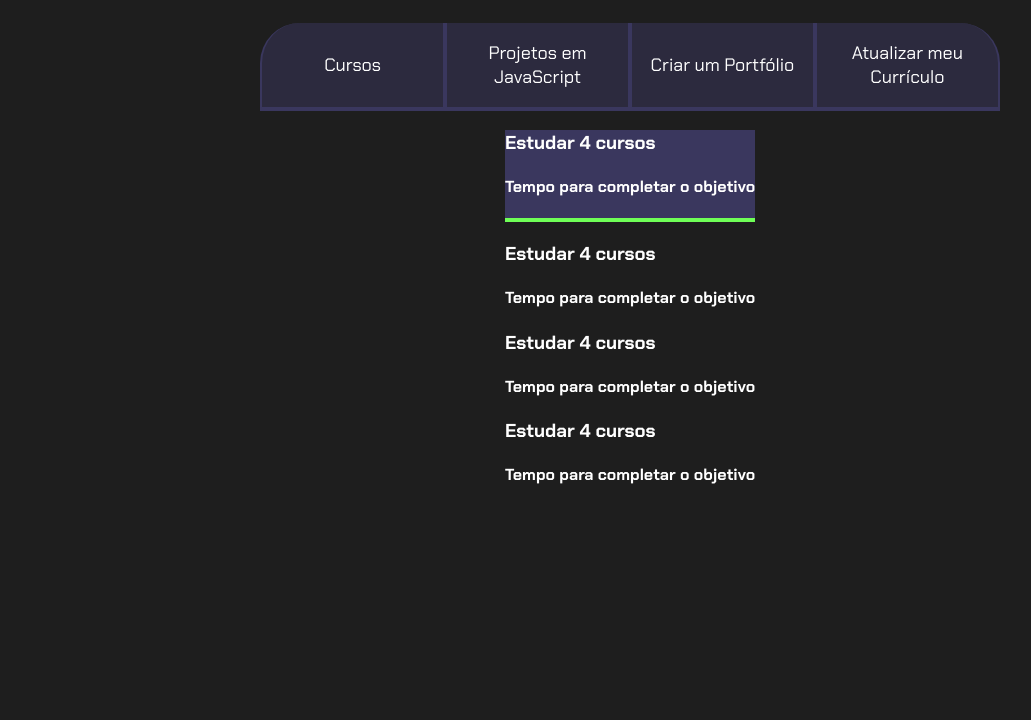
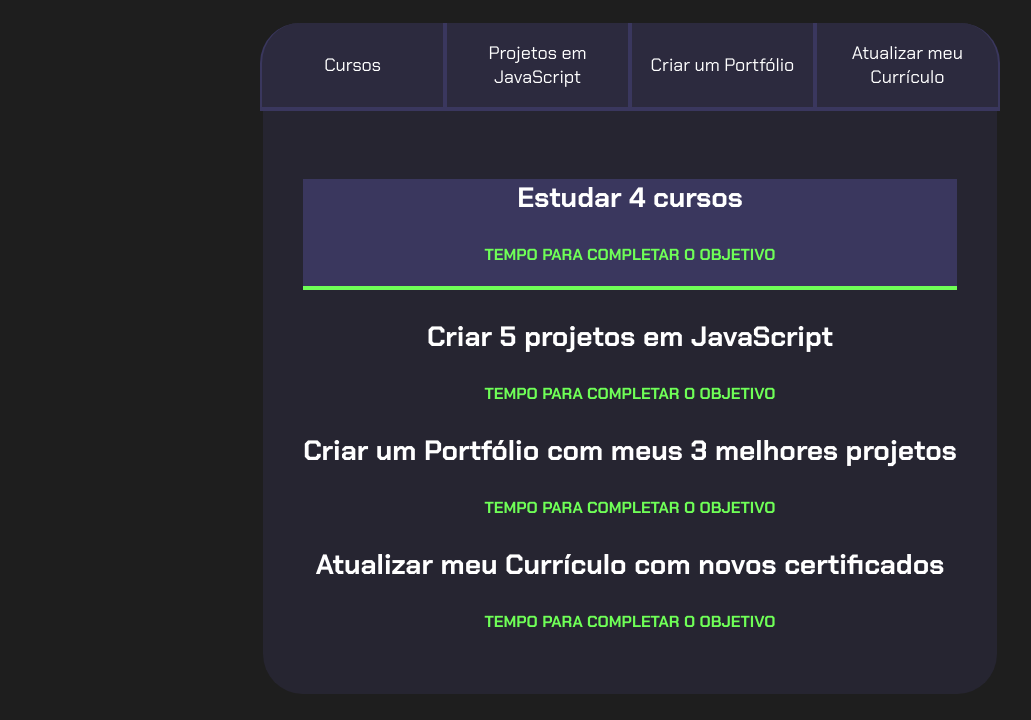
Before and after one commit to adrielmatadordeporco/atividade, a plain HTML site: page index.html in a window 1280 px wide. Shown: the part 80-800 px from the top of the page, without its empty margins (10-1041 px from the left). Drawn offline with Linux system fonts and the light colour scheme.

Commit message:
03/04/2024

```diff
--- a/index.html
+++ b/index.html
@@ -25,19 +25,23 @@
 
        <div class="aba-conteudo ativo">
          <h3 class="aba-conteudo-titulo-principal">Estudar 4 cursos</h3>
-         <h4 class="aba-conteud-titulo-secundario">Tempo para completar o objetivo</h4>
+         <h4 class="aba-conteudo-titulo-secundario">Tempo para completar o objetivo</h4>
+         <div class="contador"></div>
        </div>
         <div class="aba-conteudo">
-           <h3 class="aba-conteudo-titulo-principal">Estudar 4 cursos</h3>
-           <h4 class="aba-conteud-titulo-secundario">Tempo para completar o objetivo</h4>
+           <h3 class="aba-conteudo-titulo-principal">Criar 5 projetos em JavaScript</h3>
+           <h4 class="aba-conteudo-titulo-secundario">Tempo para completar o objetivo</h4>
+          <div class="contador"></div>
          </div>
         <div class="aba-conteudo">
-           <h3 class="aba-conteudo-titulo-principal">Estudar 4 cursos</h3>
-           <h4 class="aba-conteud-titulo-secundario">Tempo para completar o objetivo</h4>
+           <h3 class="aba-conteudo-titulo-principal">Criar um Portfólio com meus 3 melhores projetos</h3>
+           <h4 class="aba-conteudo-titulo-secundario">Tempo para completar o objetivo</h4>
+          <div class="contador"></div>
          </div>
         <div class="aba-conteudo">
-           <h3 class="aba-conteudo-titulo-principal">Estudar 4 cursos</h3>
-           <h4 class="aba-conteud-titulo-secundario">Tempo para completar o objetivo</h4>
+           <h3 class="aba-conteudo-titulo-principal">Atualizar meu Currículo com novos certificados</h3>
+           <h4 class="aba-conteudo-titulo-secundario">Tempo para completar o objetivo</h4>
+          <div class="contador"></div>
          </div>
 
       </div>
--- a/style.css
+++ b/style.css
@@ -64,3 +64,24 @@ body {
   background-color: var(--botao-ativo);
   border-bottom: 4px solid var(--verde);
 }
+
+.abas-textos {
+  background-color: var(--texto-fundo);
+  padding: 40px;
+  border-radius: 0 0 40px 40px;
+}
+
+.aba-conteudo {
+
+}
+
+.aba-conteudo-titulo-principal {
+  font-size: 28px;
+  text-align: center;
+}
+
+.aba-conteudo-titulo-secundario {
+  text-align: center;
+  color: var(--verde);
+  text-transform: uppercase;
+}
```
